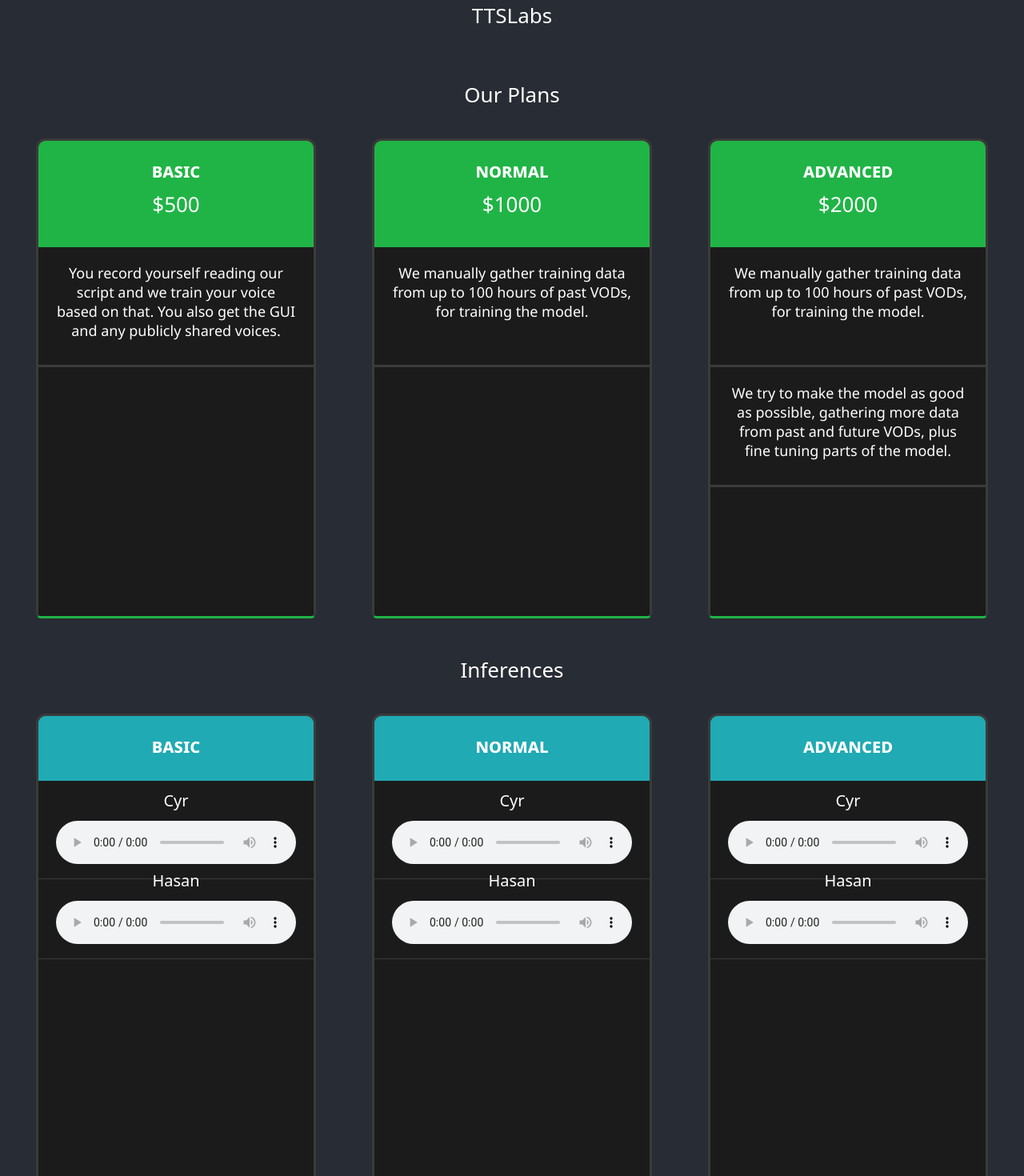
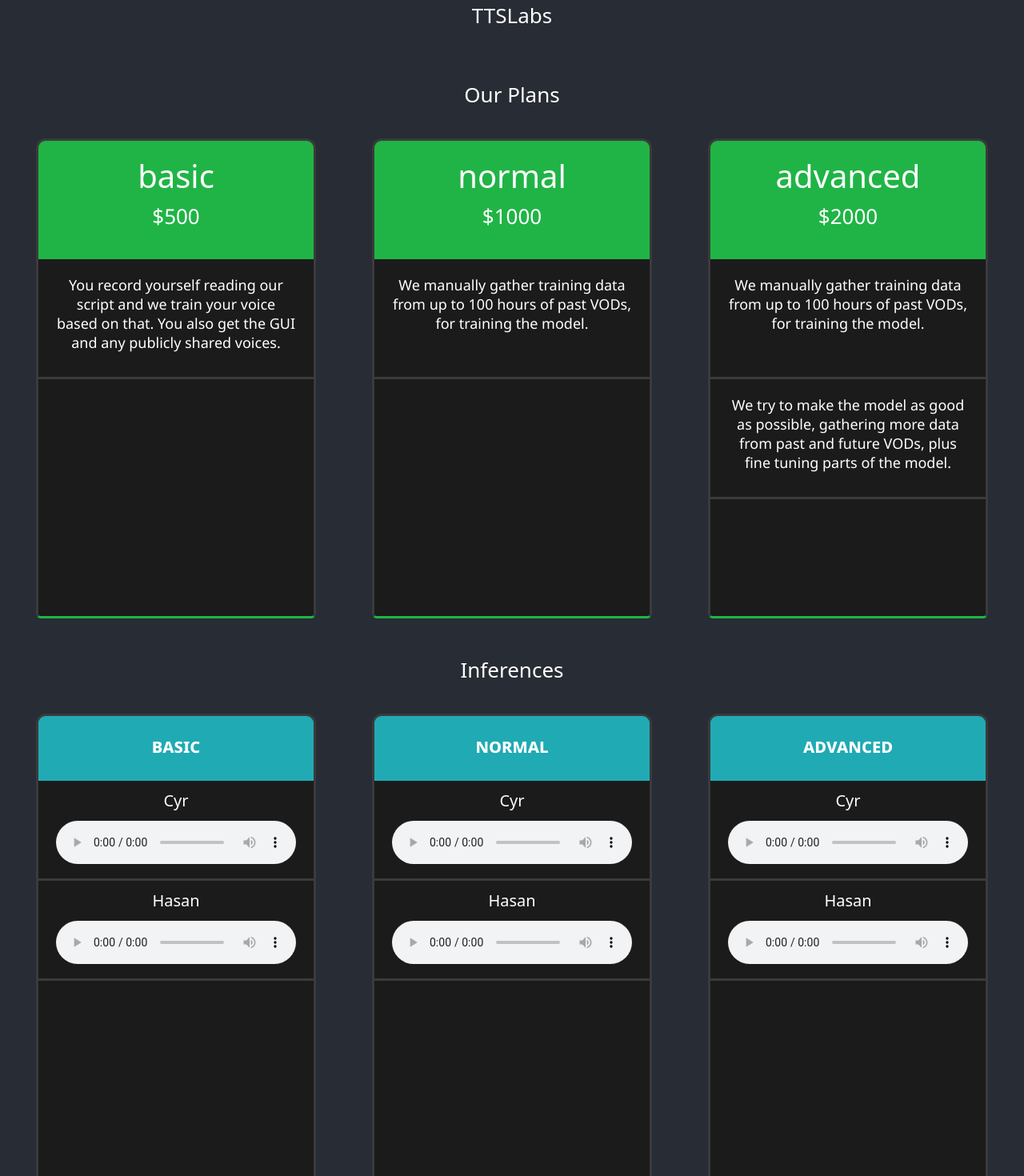
Before and after one commit to serg06/TTSLabs-Website, a React (Create React App) app: page / in a window 1280 px wide. Shown: the top 1470 px of the page at 80% size. Built offline with nearby package versions, Linux system fonts and the light colour scheme.

Commit message:
fixed inference tier style for chrome

```diff
--- a/src/style.css
+++ b/src/style.css
@@ -59,7 +59,7 @@ body {
 }
 
 .TierCardName {
-    font: bold small-caps 24px "Segoe UI";
+    font: bold all-petite-caps 24px "Segoe UI";
 }
 
 .TierCardPriceTag {
@@ -125,15 +125,13 @@ body {
 }
 
 .InferenceTierCardText {
-    height: 100px;
     text-align: center;
     padding-top: 10px;
     font-size: 20px;
-    vertical-align: center;
 }
 
 .InferenceTierCardPlayer {
-    border-bottom: 1px solid rgb(59, 59, 59);
+    border-bottom: 3px solid rgb(59, 59, 59);
     text-align: center;
     padding: 10px;
 }
```
